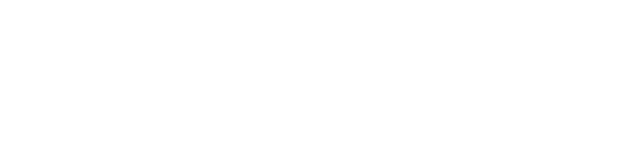
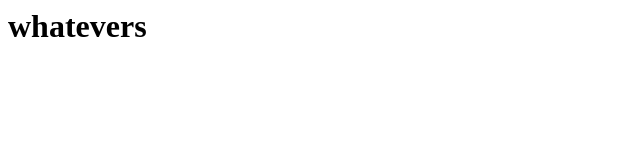
Before and after one commit to nurs-1502/git-one2024, a plain HTML site: page index.html in a window 1280 px wide. Shown: the whole page, without its empty margins (0-640 px from the left). Drawn offline with Linux system fonts and the light colour scheme.

Commit message:
added h1

```diff
--- a/index.html
+++ b/index.html
@@ -4,5 +4,8 @@
   <meta charset="utf-8">
   <title>My second day</title>
 </head>
+<body>
+  <h1>whatevers</h1>
+</body>
 
 </html>
```
